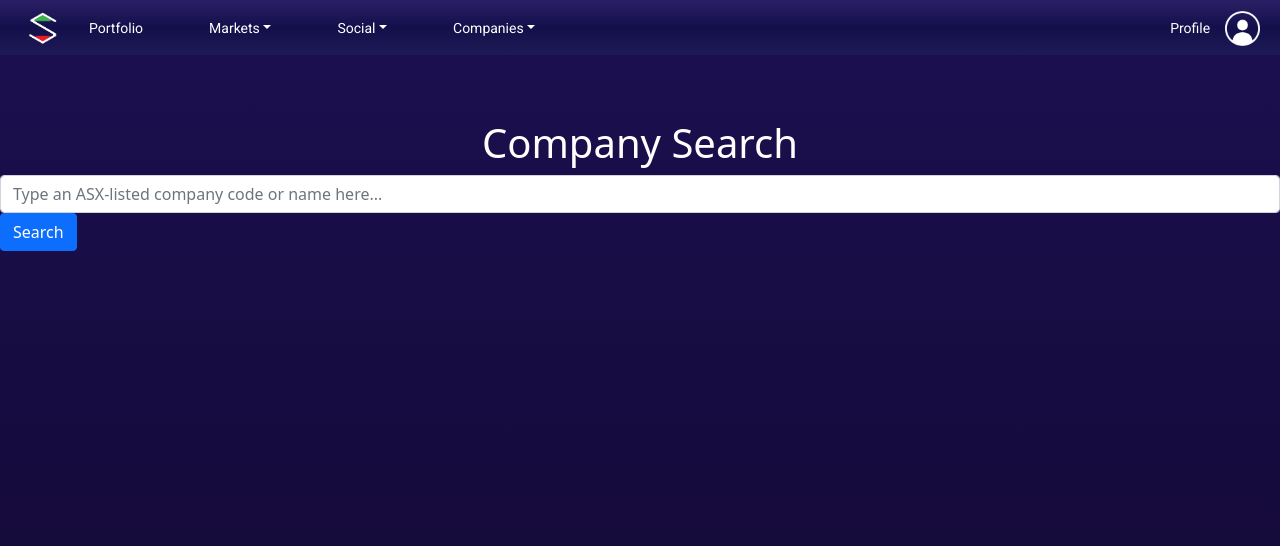
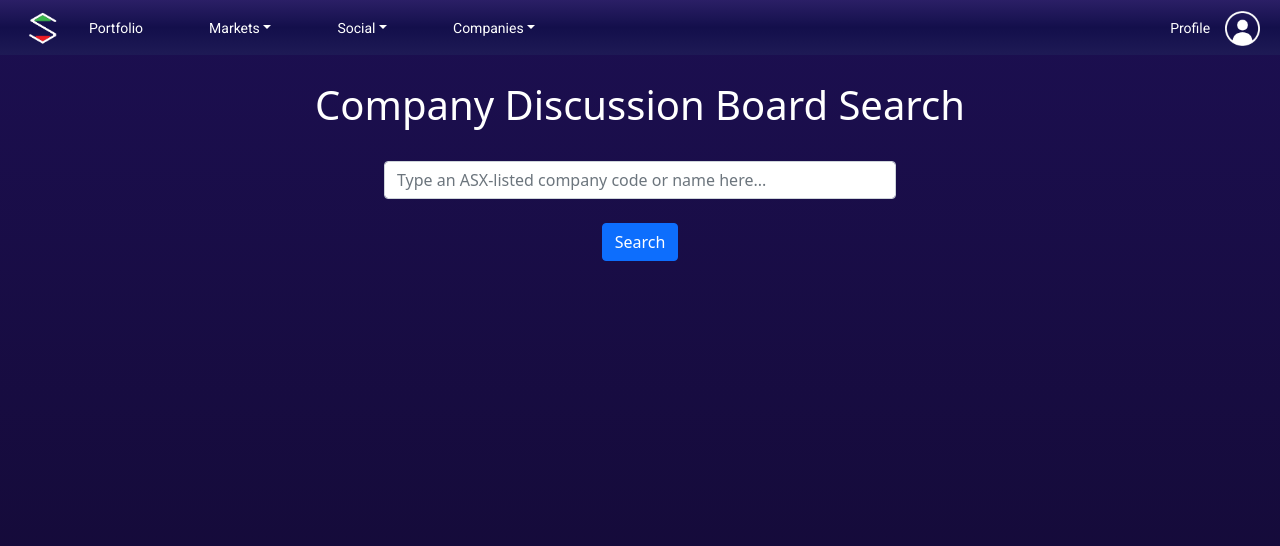
Before and after one commit to hjsith/Stocking-Up-V2, a React (Create React App) app in the folder client/: page /DiscussionBoardSearch in a window 1280 px wide. Shown: the top 546 px of the page. Built offline with nearby package versions, Linux system fonts and the light colour scheme.

Commit message:
Aligned discussion board search bar to middle

```diff
--- a/client/src/assets/css/DiscussionBoardSearch.scss
+++ b/client/src/assets/css/DiscussionBoardSearch.scss
@@ -5,7 +5,7 @@
   display: block;
   margin-left: auto;
   margin-right: auto;
-  padding-top: 5%;
+  padding-top: 2%;
 }
 
 .searchbar {
@@ -25,3 +25,10 @@
   position: absolute;
   width: inherit;
 }
+
+.DiscussionBoardSearchForm {
+  margin-left: auto;
+  margin-right: auto;
+  text-align: center;
+  width: 40%;
+}
--- a/client/src/pages/DiscussionBoardSearch.js
+++ b/client/src/pages/DiscussionBoardSearch.js
@@ -2,6 +2,7 @@ import React, { useState, useEffect, useRef } from "react";
 import NavBar from "../components/NavBar";
 import "bootstrap/dist/css/bootstrap.min.css";
 import "../assets/css/DiscussionBoardSearch.scss";
+import DBoardSearchResults from "../components/DiscussionBoardComponents/DBoardSearchResults";
 
 class DiscussionBoardSearch extends React.Component {
   constructor(props) {
@@ -46,9 +47,9 @@ class DiscussionBoardSearch extends React.Component {
       <>
         <NavBar />
         <div className="discussionBoardSearchTitle">
-          <h1>Company Search</h1>
+          <h1>Company Discussion Board Search</h1>
         </div>
-
+        <br />
         <form
           onSubmit={this.handleSubmit}
           className="DiscussionBoardSearchForm"
@@ -60,14 +61,15 @@ class DiscussionBoardSearch extends React.Component {
             onChange={this.handleSearchStringChange}
             placeholder="Type an ASX-listed company code or name here..."
           />
+          <br />
           <input
             className="btn btn-primary discussionBoardSearchButton"
             type="submit"
             value="Search"
           />
         </form>
-
         <br />
+        <DBoardSearchResults />
       </>
     );
   }
```
